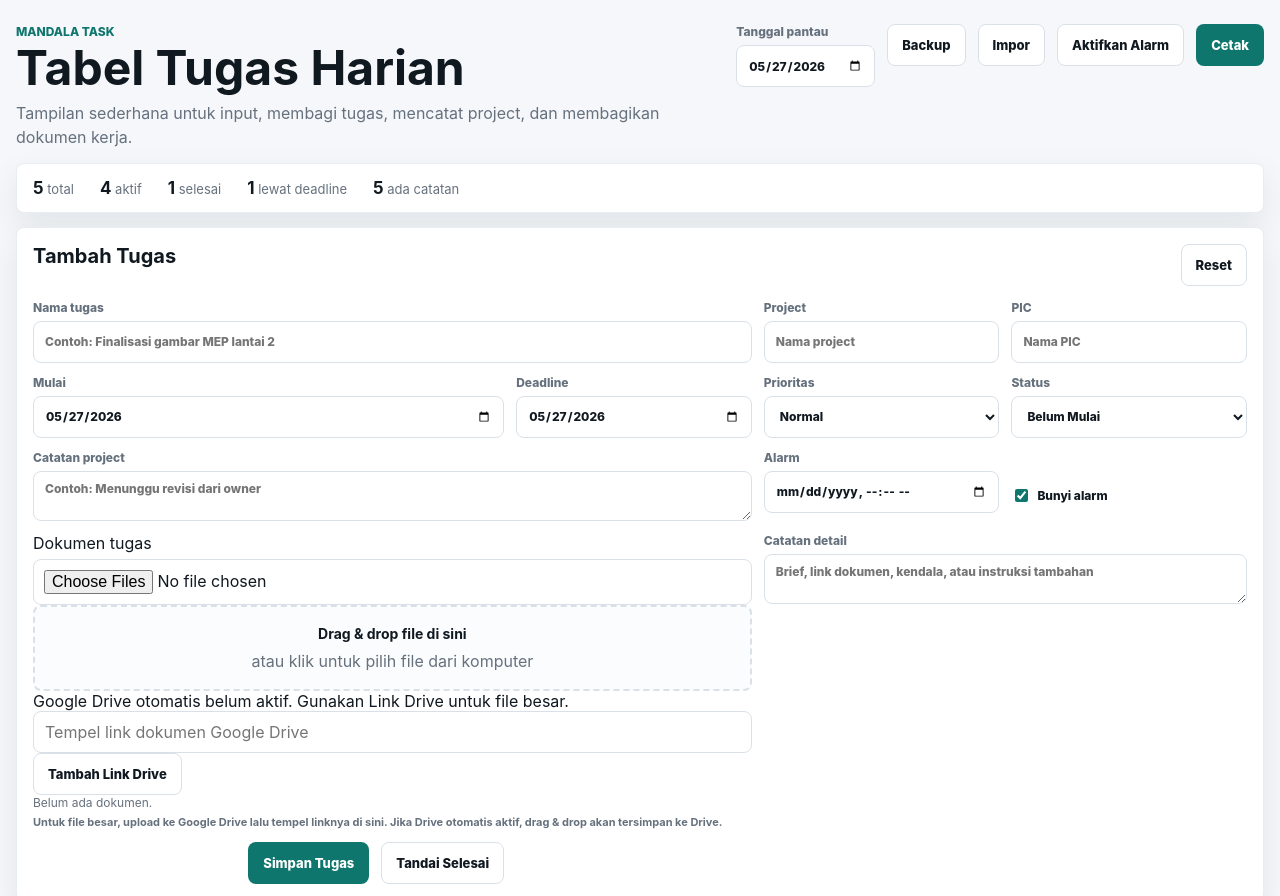
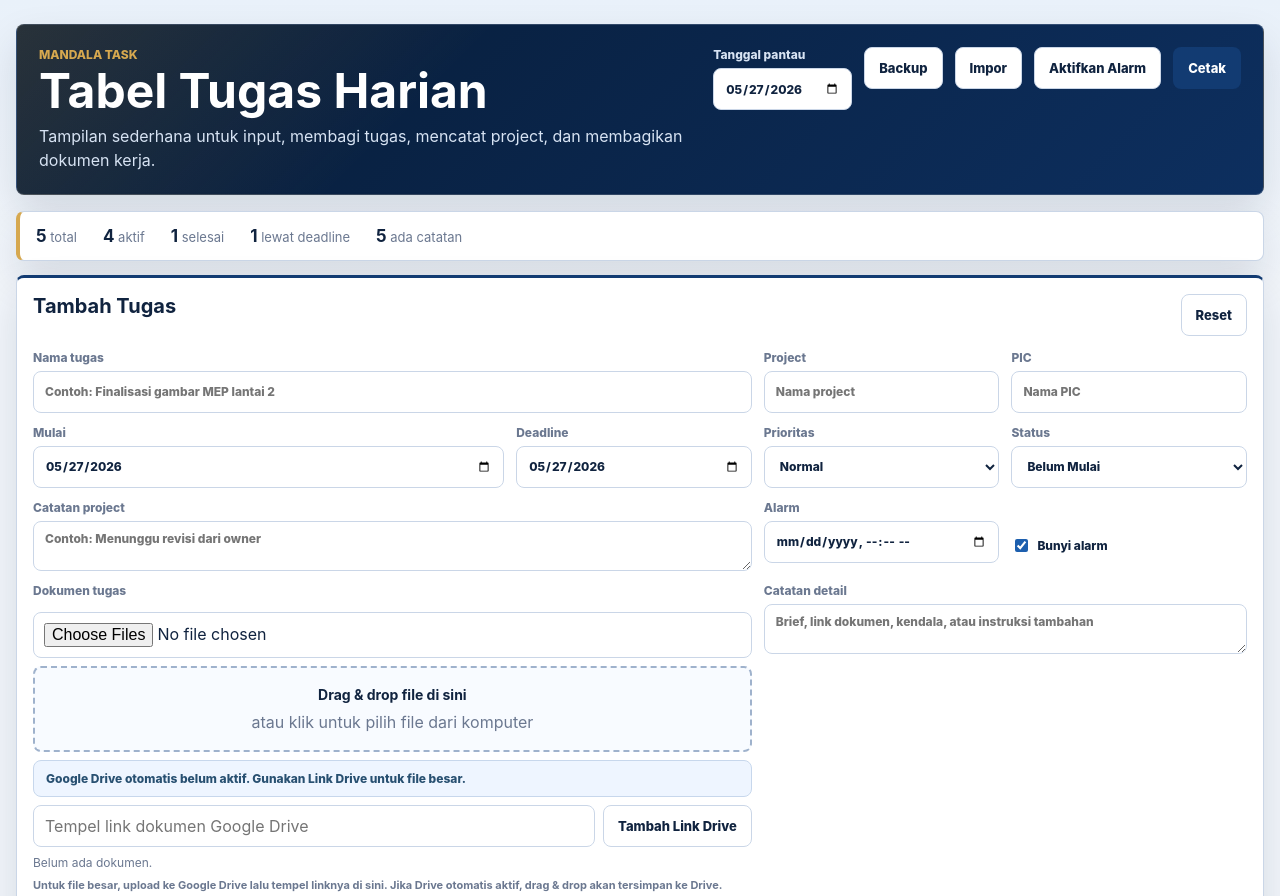
Before and after one commit to ekarahadian7/Mandala-Project, a website: page index.html in a window 1280 px wide. Shown: the top 896 px of the page. Drawn offline with Linux system fonts and the light colour scheme; no server answers.

Commit message:
Refresh Mandala blue interface

```diff
--- a/styles.css
+++ b/styles.css
@@ -1,17 +1,20 @@
 :root {
-  --ink: #101820;
-  --muted: #66717e;
-  --line: #d9e0e7;
-  --soft-line: #e8edf2;
+  --ink: #10233f;
+  --muted: #6b7890;
+  --line: #cad6e7;
+  --soft-line: #e6edf7;
   --paper: #ffffff;
-  --surface: #f5f7fa;
-  --accent: #0f766e;
-  --accent-dark: #0b5f59;
+  --surface: #f2f6fb;
+  --navy: #071b35;
+  --navy-2: #0d2f5f;
+  --accent: #123b72;
+  --accent-dark: #071f42;
+  --gold: #d6a84f;
   --green: #1f7a4d;
   --amber: #b66a00;
   --red: #b42318;
-  --blue: #2563eb;
-  --shadow: 0 14px 34px rgba(16, 24, 32, 0.08);
+  --blue: #1d5fae;
+  --shadow: 0 18px 42px rgba(7, 27, 53, 0.12);
 }
 
 * {
@@ -22,7 +25,9 @@ body {
   margin: 0;
   min-height: 100vh;
   color: var(--ink);
-  background: var(--surface);
+  background:
+    linear-gradient(180deg, #e9f1fa 0, var(--surface) 280px),
+    var(--surface);
   font-family: Inter, ui-sans-serif, system-ui, -apple-system, BlinkMacSystemFont, "Segoe UI", sans-serif;
 }
 
@@ -56,12 +61,20 @@ button {
 
 .app-header {
   justify-content: space-between;
-  margin-bottom: 14px;
+  margin-bottom: 16px;
+  padding: 22px;
+  color: #fff;
+  border: 1px solid rgba(255, 255, 255, 0.16);
+  border-radius: 8px;
+  background:
+    linear-gradient(135deg, rgba(214, 168, 79, 0.16), transparent 34%),
+    linear-gradient(135deg, var(--navy), var(--navy-2));
+  box-shadow: var(--shadow);
 }
 
 .label {
   margin: 0 0 5px;
-  color: var(--accent);
+  color: var(--gold);
   font-size: 12px;
   font-weight: 850;
   letter-spacing: 0;
@@ -86,7 +99,7 @@ h2 {
 .header-copy {
   max-width: 650px;
   margin-top: 8px;
-  color: var(--muted);
+  color: #d7e3f3;
   line-height: 1.5;
 }
 
@@ -103,6 +116,10 @@ label {
   color: var(--muted);
   font-size: 12px;
   font-weight: 780;
+}
+
+.app-header label {
+  color: #d7e3f3;
 }
 
 input,
@@ -128,6 +145,18 @@ textarea {
   line-height: 1.35;
 }
 
+.field-group {
+  display: flex;
+  flex-direction: column;
+  gap: 8px;
+}
+
+.field-label {
+  color: var(--muted);
+  font-size: 12px;
+  font-weight: 780;
+}
+
 .file-input {
   width: 100%;
   margin-top: 6px;
@@ -145,9 +174,9 @@ textarea {
   color: var(--muted);
   text-align: center;
   place-items: center;
-  border: 2px dashed var(--line);
+  border: 2px dashed #9fb2cc;
   border-radius: 8px;
-  background: #fbfcfd;
+  background: #f8fbff;
 }
 
 .drop-zone strong {
@@ -157,8 +186,35 @@ textarea {
 
 .drop-zone.drag-over,
 .drop-zone.is-uploading {
-  border-color: var(--accent);
-  background: #edf9f7;
+  border-color: var(--blue);
+  background: #eaf3ff;
+}
+
+.drive-tools {
+  display: grid;
+  gap: 8px;
+}
+
+.drive-status {
+  padding: 10px 12px;
+  color: #285071;
+  border: 1px solid #c7d7ec;
+  border-radius: 8px;
+  background: #eef5ff;
+  font-size: 12px;
+  font-weight: 800;
+}
+
+.drive-status.drive-enabled {
+  color: #0f5132;
+  border-color: #badbcc;
+  background: #edf8f0;
+}
+
+.drive-link-row {
+  display: grid;
+  grid-template-columns: minmax(180px, 1fr) auto;
+  gap: 8px;
 }
 
 .document-list {
@@ -194,11 +250,31 @@ textarea {
   font-size: 12px;
 }
 
+.document-link-row {
+  display: inline-flex;
+  flex-wrap: wrap;
+  align-items: center;
+  gap: 6px;
+}
+
+.document-badge {
+  display: inline-flex;
+  align-items: center;
+  min-height: 22px;
+  padding: 2px 7px;
+  color: #123b72;
+  border: 1px solid #b8c9e2;
+  border-radius: 999px;
+  background: #eef5ff;
+  font-size: 11px;
+  font-weight: 850;
+}
+
 input:focus,
 select:focus,
 textarea:focus,
 button:focus-visible {
-  outline: 3px solid rgba(15, 118, 110, 0.18);
+  outline: 3px solid rgba(29, 95, 174, 0.18);
   outline-offset: 2px;
 }
 
@@ -242,7 +318,7 @@ button:focus-visible {
 .table-panel {
   margin-bottom: 14px;
   background: var(--paper);
-  border: 1px solid var(--soft-line);
+  border: 1px solid var(--line);
   border-radius: 8px;
   box-shadow: var(--shadow);
 }
@@ -250,6 +326,7 @@ button:focus-visible {
 .summary-line {
   flex-wrap: wrap;
   padding: 14px 16px;
+  border-left: 4px solid var(--gold);
 }
 
 .summary-line span {
@@ -266,6 +343,7 @@ button:focus-visible {
 .form-panel,
 .table-panel {
   padding: 16px;
+  border-top: 3px solid var(--accent);
 }
 
 .section-head {
@@ -294,7 +372,7 @@ button:focus-visible {
 .check-label input {
   width: auto;
   min-height: auto;
-  accent-color: var(--accent);
+  accent-color: var(--blue);
 }
 
 .form-actions {
@@ -654,6 +732,10 @@ button:focus-visible {
     grid-column: span 1;
   }
 
+  .drive-link-row {
+    grid-template-columns: 1fr;
+  }
+
   .summary-line {
     display: grid;
     grid-template-columns: 1fr 1fr;
```
